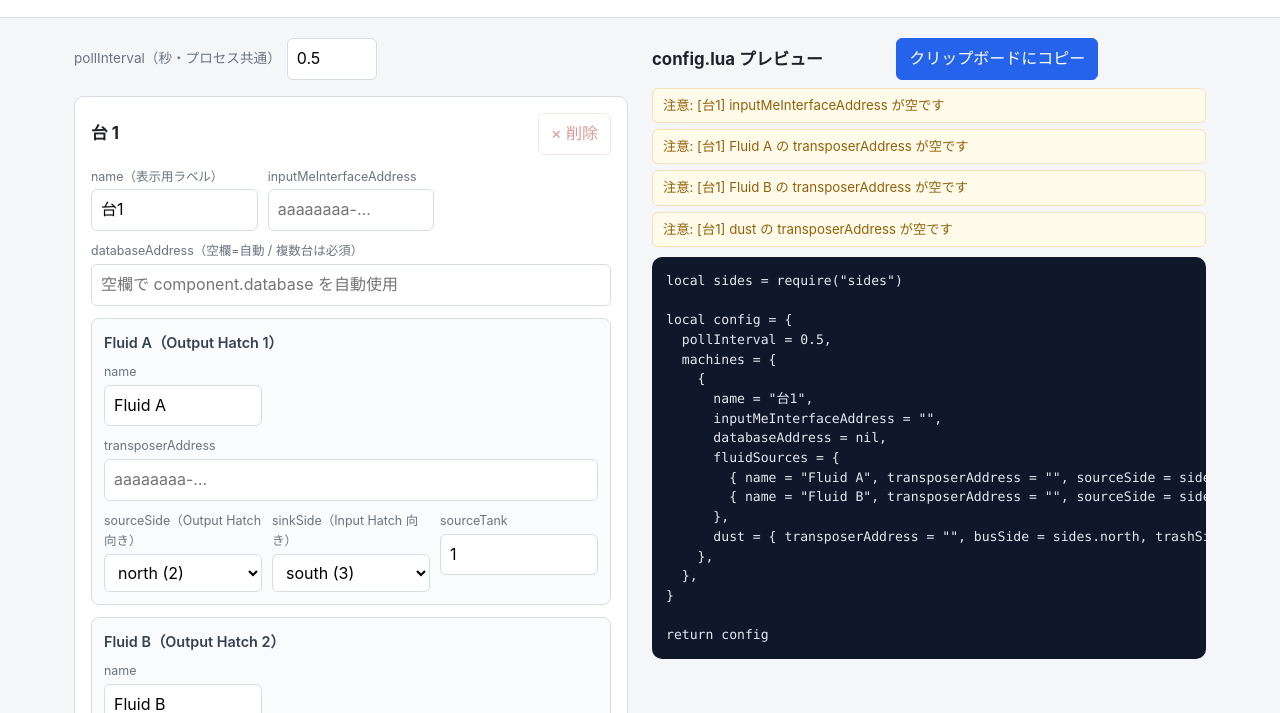
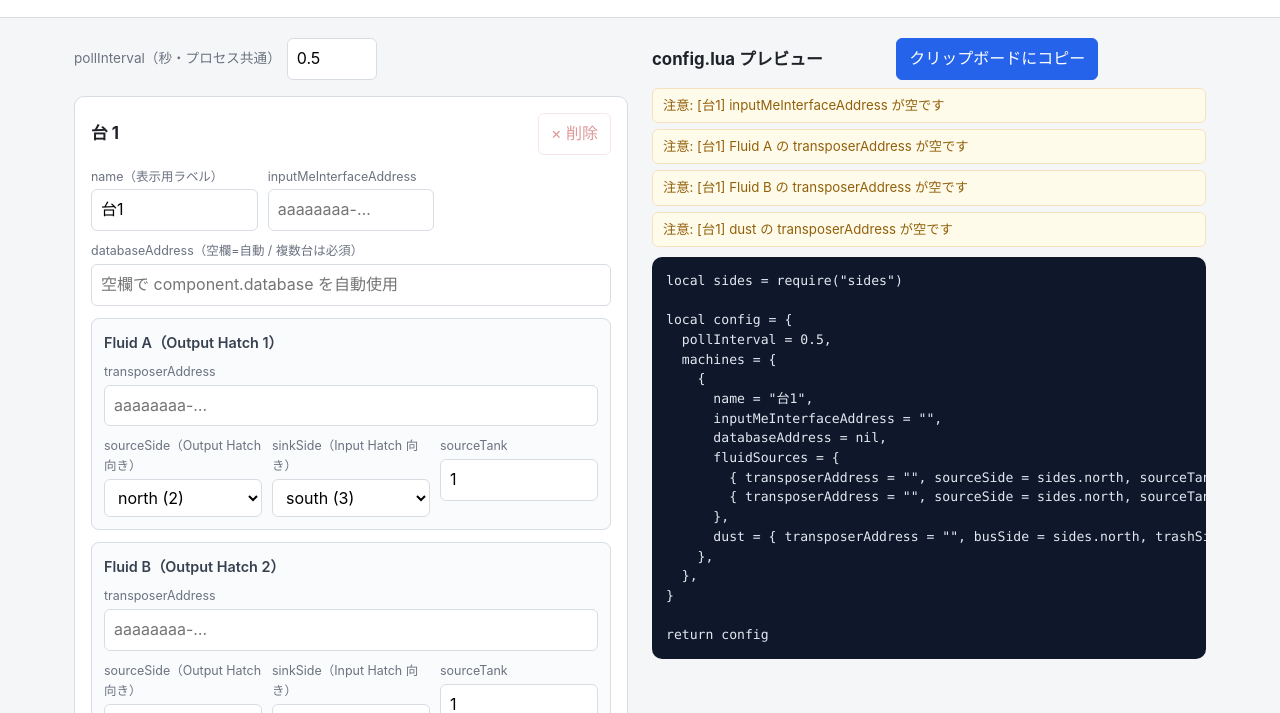
Before and after one commit to sjcl/magmatter-control, a plain HTML site: page index.html in a window 1280 px wide. Shown: the part 87-800 px from the top of the page. Drawn offline with Linux system fonts and the light colour scheme.

Commit message:
Sync generator with config.lua: drop fluid name field
main's latest commit removed the name field from fluidSources entries;
update the generator's state, Lua output, and form to match.

```diff
--- a/index.html
+++ b/index.html
@@ -191,8 +191,8 @@
       name: "台" + n,
       inputMeInterfaceAddress: "",
       databaseAddress: "",
-      fluidA: { name: "Fluid A", transposer: "", sourceSide: "north", sourceTank: "1", sinkSide: "south" },
-      fluidB: { name: "Fluid B", transposer: "", sourceSide: "north", sourceTank: "1", sinkSide: "south" },
+      fluidA: { transposer: "", sourceSide: "north", sourceTank: "1", sinkSide: "south" },
+      fluidB: { transposer: "", sourceSide: "north", sourceTank: "1", sinkSide: "south" },
       dust:   { transposer: "", busSide: "north", trashSide: "south", busSlot: "1" }
     };
   }
@@ -212,8 +212,7 @@
     return isFinite(n) ? n : d;
   }
   function fluidLua(f) {
-    return "{ name = " + luaStr(f.name) +
-      ", transposerAddress = " + luaStr((f.transposer || "").trim()) +
+    return "{ transposerAddress = " + luaStr((f.transposer || "").trim()) +
       ", sourceSide = sides." + f.sourceSide +
       ", sourceTank = " + intOr(f.sourceTank, 1) +
       ", sinkSide = sides." + f.sinkSide + " }";
@@ -326,7 +325,6 @@
   function fluidGroup(title, f) {
     var g = el("div", { class: "subgroup" }, [el("div", { class: "sub-title", text: title })]);
     var grid = el("div", { class: "fields-grid" });
-    grid.appendChild(field("name", textInput(f.name, "Fluid A", function (v) { f.name = v; })));
     grid.appendChild(field("transposerAddress", textInput(f.transposer, "aaaaaaaa-…", function (v) { f.transposer = v; }), true));
     grid.appendChild(field("sourceSide（Output Hatch 向き）", sideSelect(f.sourceSide, function (v) { f.sourceSide = v; })));
     grid.appendChild(field("sinkSide（Input Hatch 向き）", sideSelect(f.sinkSide, function (v) { f.sinkSide = v; })));
```
